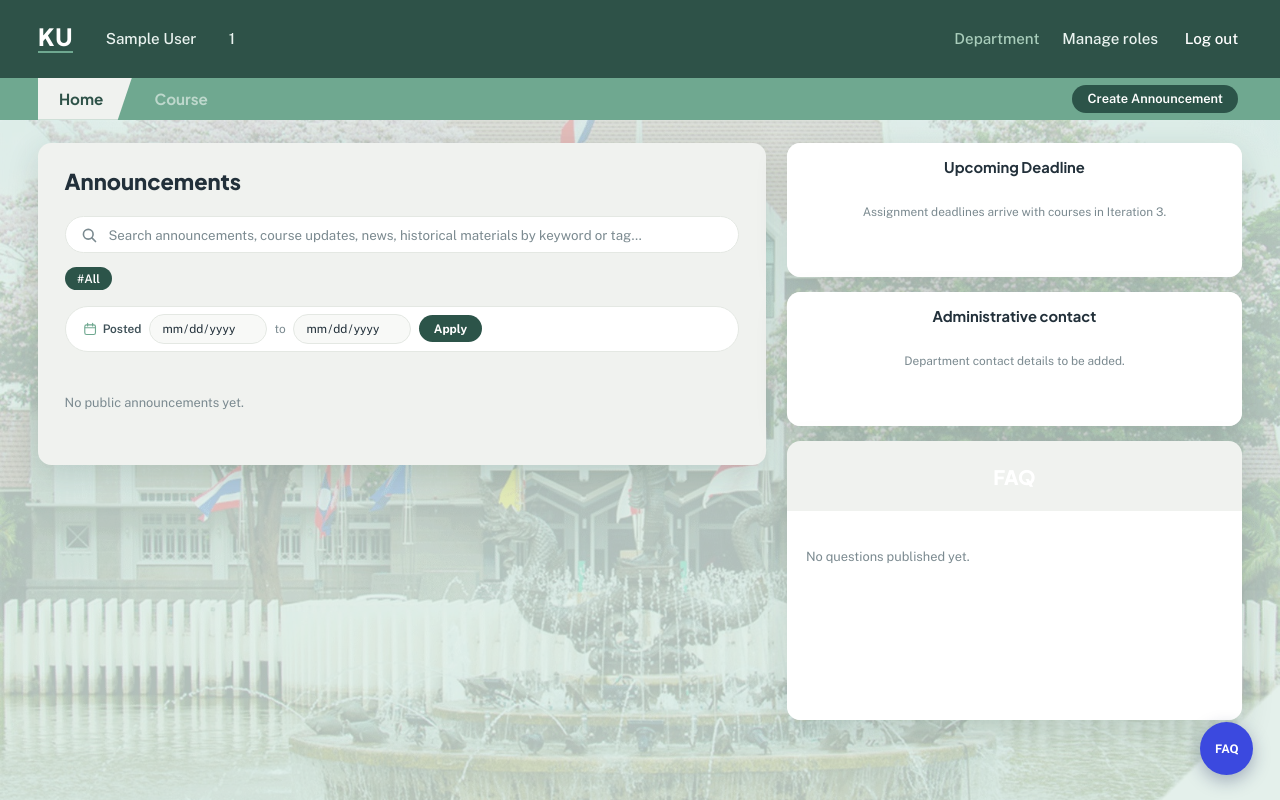
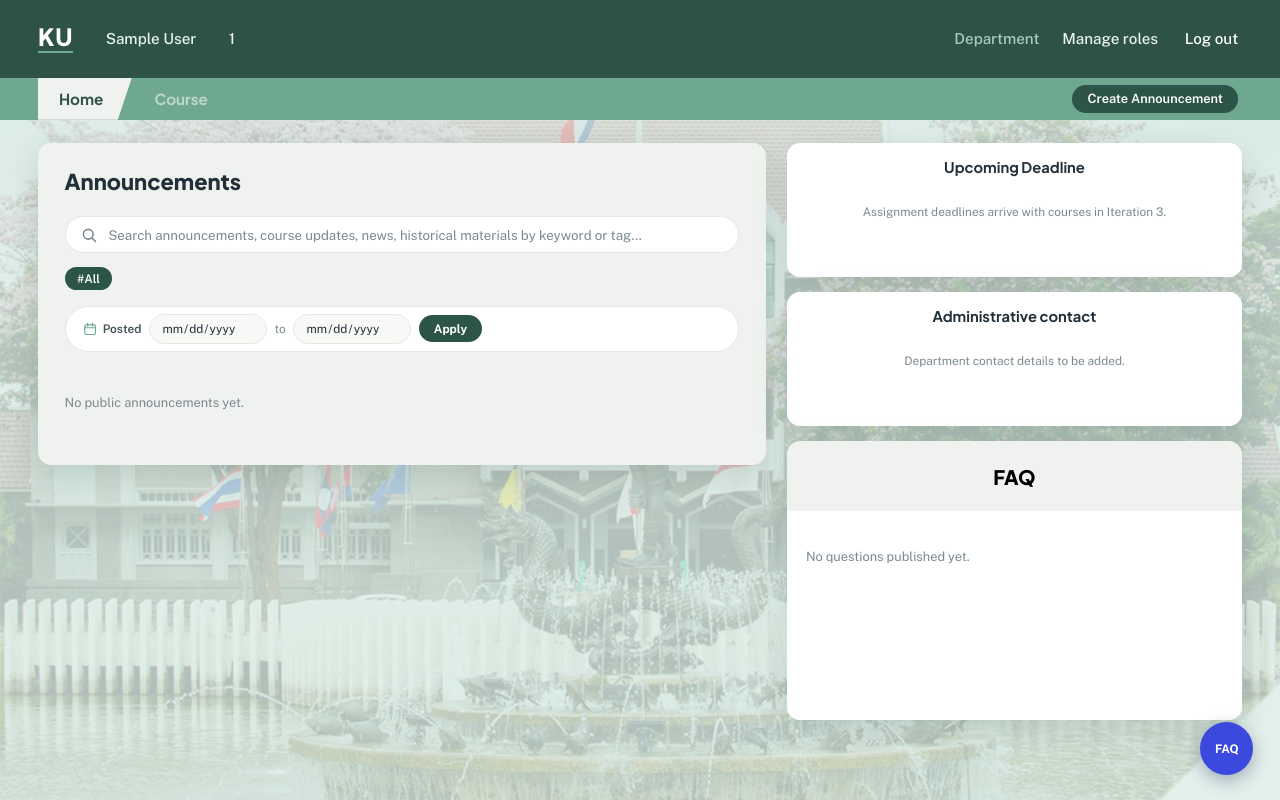
Before and after one commit to phunnipathtkasetsart/BNM-ISP, a Django app: page /announcements/ in a window 1280 px wide. Run offline with Django 5.2, Linux system fonts and the light colour scheme; the visitor is signed in with stand-in values (Sample User, id 1); data that the repository does not hold is empty; parts of the project's set-up code (start-up, migrations or seed data) failed here and were passed over.

Commit message:
Change FAQ heading color from white to black

```diff
--- a/source/academic_hub/accounts/static/accounts/css/board.css
+++ b/source/academic_hub/accounts/static/accounts/css/board.css
@@ -119,7 +119,7 @@
 }
 .faq__head h2{
   font-family:var(--font-display);font-weight:800;
-  font-size:calc(21 * var(--u));color:#fff;margin:0;
+  font-size:calc(21 * var(--u));color:black;margin:0;
 }
 .faq__list{background:#fff;padding:calc(8 * var(--u)) calc(20 * var(--u)) calc(22 * var(--u));min-height:calc(220 * var(--u))}
 .qa{border-bottom:1px solid var(--hairline)}
```
